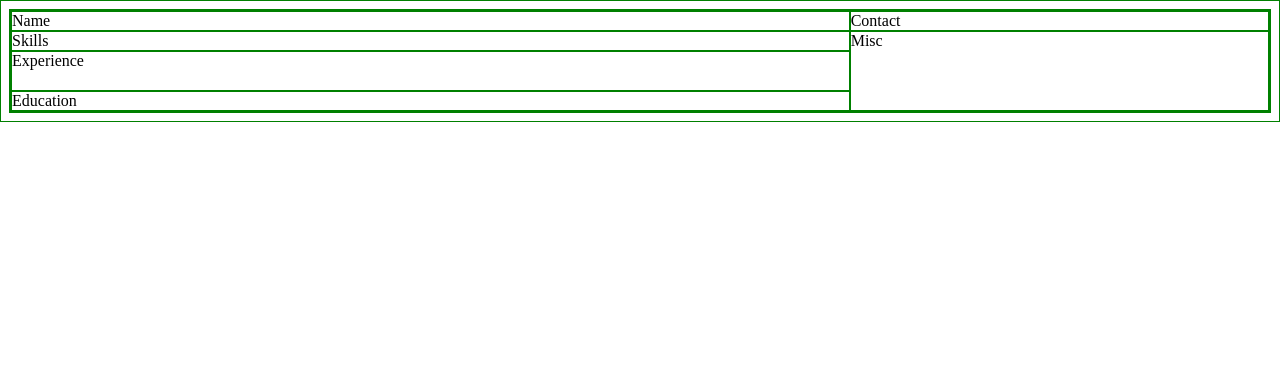
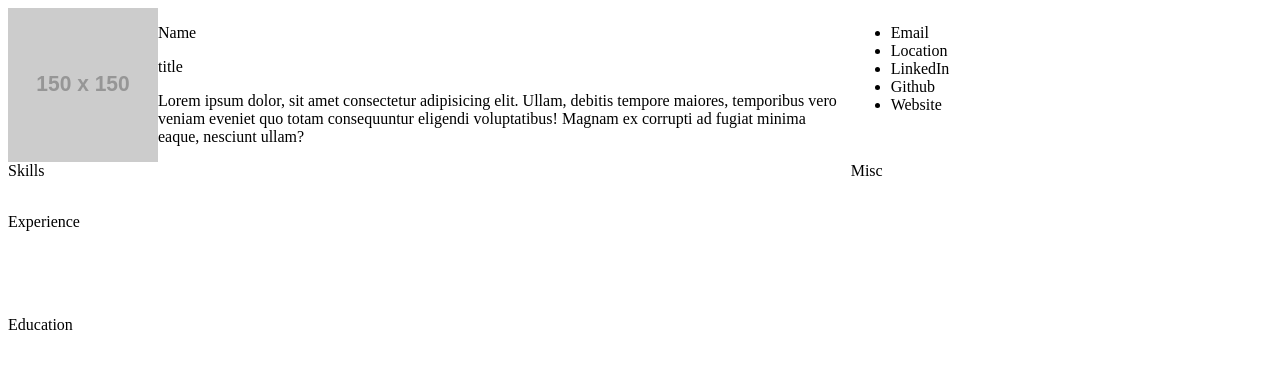
Before and after one commit to jefferygraham/resume, a plain HTML site: page index.html in a window 1280 px wide. Drawn offline with Linux system fonts and the light colour scheme; placeholder pictures from the web are drawn by us.

Commit message:
add content

```diff
--- a/index.html
+++ b/index.html
@@ -8,8 +8,28 @@
   </head>
   <body>
     <article class="resume">
-      <section class="name">Name</section>
-      <section class="contact">Contact</section>
+      <section class="name">
+        <img src="https://via.placeholder.com/150" alt="" />
+        <div>
+          <p>Name</p>
+          <p>title</p>
+          <p>
+            Lorem ipsum dolor, sit amet consectetur adipisicing elit. Ullam,
+            debitis tempore maiores, temporibus vero veniam eveniet quo totam
+            consequuntur eligendi voluptatibus! Magnam ex corrupti ad fugiat
+            minima eaque, nesciunt ullam?
+          </p>
+        </div>
+      </section>
+      <section class="contact">
+        <ul>
+          <li>Email</li>
+          <li>Location</li>
+          <li>LinkedIn</li>
+          <li>Github</li>
+          <li>Website</li>
+        </ul>
+      </section>
       <section class="skills">Skills</section>
       <section class="experience">Experience</section>
       <section class="education">Education</section>
--- a/style.css
+++ b/style.css
@@ -1,15 +1,12 @@
-* {
-  border: 1px solid green;
-}
-
 .resume {
   display: grid;
   grid-template-columns: 2fr 1fr;
-  grid-template-rows: 1fr 1fr 2fr 1fr;
+  grid-template-rows: 3fr 1fr 2fr 1fr;
 }
 
 .name {
   grid-area: name;
+  display: flex;
 }
 
 .contact {
```
